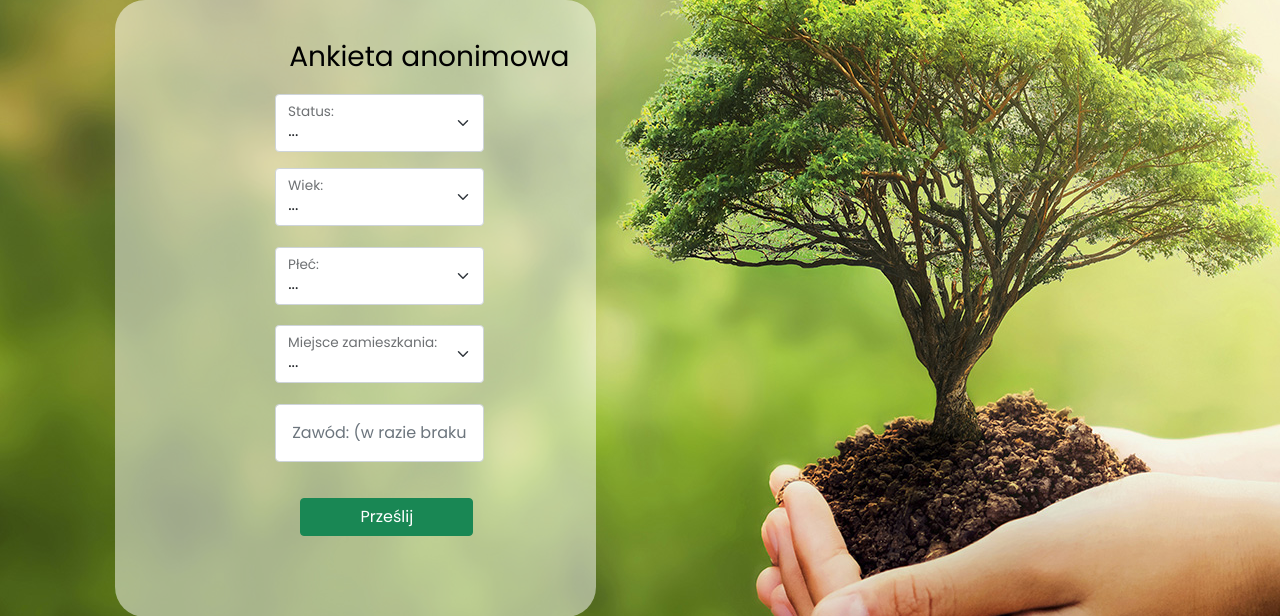
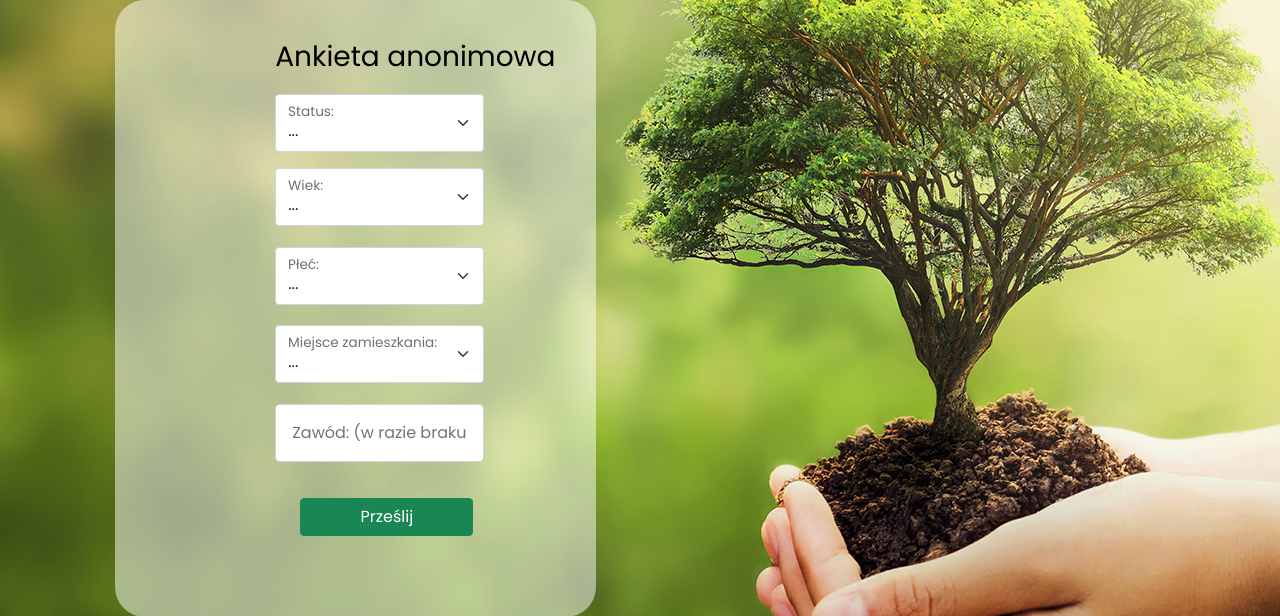
Before and after one commit to Magsxl/WebApp, a Flask app: page / in a window 1280 px wide. Shown: the part 67-683 px from the top of the page. Run offline with Flask 2, Linux system fonts and the light colour scheme.

Commit message:
Add media query for 481px to 1600px

```diff
--- a/templates/index.html
+++ b/templates/index.html
@@ -171,5 +171,12 @@
       padding-left: 0;
     }
     }
+
+    @media (min-width: 481px) and (max-width: 1600px) {
+      h3 {
+        padding-left: 0;
+        padding-right: 10px;
+      }
+    }
   </style>
 </html>
```
